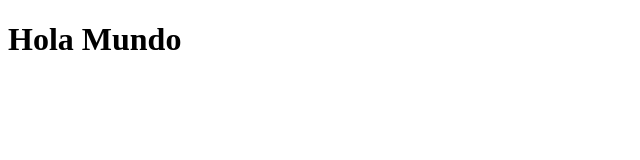
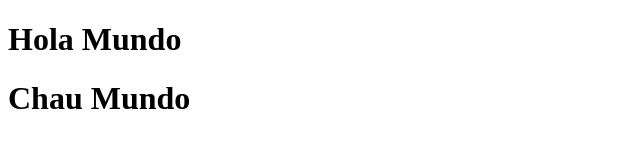
Before and after one commit to MiniChat44/Practica-Flexbox, a plain HTML site: page index.html in a window 1280 px wide. Shown: the whole page, without its empty margins (0-640 px from the left). Drawn offline with Linux system fonts and the light colour scheme.

Commit message:
correccion

```diff
--- a/index.html
+++ b/index.html
@@ -7,5 +7,6 @@
 </head>
 <body>
     <h1>Hola Mundo</h1>
+    <h1>Chau Mundo</h1>
 </body>
 </html>
```
